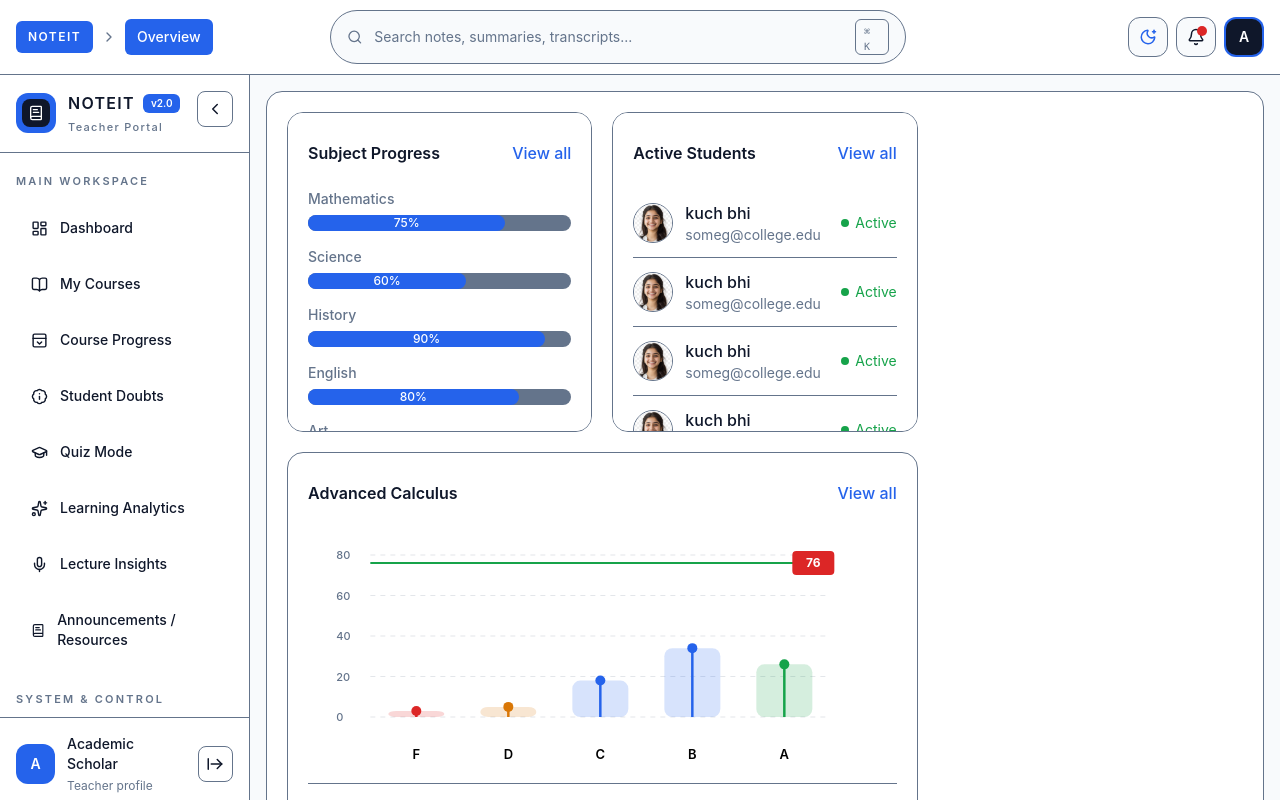
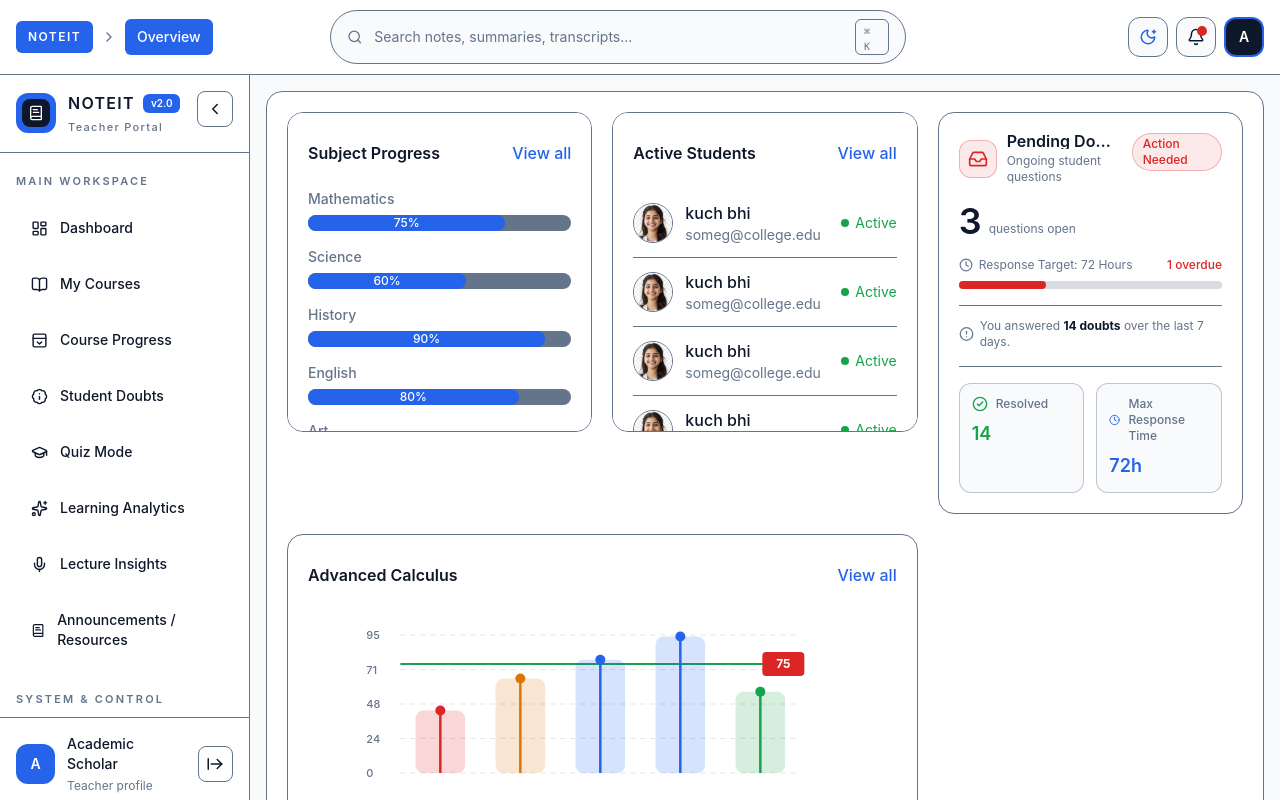
Before and after one commit to Prashant-workhub/teacher-s-portal, a React (Vite) app: page / in a window 1280 px wide. Shown: the top 800 px of the page. Built offline with nearby package versions, Linux system fonts and the light colour scheme.

Commit message:
added pending doubts kpi card

```diff
--- /dev/null
+++ b/src/Props/facultyPendingDoubtsCard.tsx
@@ -0,0 +1,133 @@
+import { AlertCircle, CheckCircle2, Clock, Inbox } from "lucide-react";
+import { useTheme } from "../components/theme/ThemeProvider";
+import type { FacultyPendingDoubtsData } from "../types/kpi";
+
+const FacultyPendingDoubtsCard = ({ data }: { data: FacultyPendingDoubtsData }) => {
+  const { theme } = useTheme();
+  const isDark = theme === "dark";
+
+  const shellClass = isDark
+    ? "border-[#64748B] bg-[#0F172A] text-[#F8FAFC]"
+    : "border-[#64748B] bg-[#FFFFFF] text-[#0F172A]";
+  const mutedText = "text-[#64748B]";
+  const insetShell = isDark
+    ? "border-[#64748B]/40 bg-[#0F172A]"
+    : "border-[#64748B]/40 bg-[#F8FAFC]";
+  const overdueCount = data.queue.overdueQuestionsCount;
+  const openCount = data.queue.openQuestionsCount;
+  const statusTone = overdueCount > 0 ? "danger" : "success";
+  const progressPercent =
+    openCount > 0 ? Math.min((overdueCount / openCount) * 100, 100) : 0;
+
+  const statusClass =
+    statusTone === "danger"
+      ? "bg-[#DC2626]/10 text-[#DC2626] border-[#DC2626]/30"
+      : "bg-[#16A34A]/10 text-[#16A34A] border-[#16A34A]/30";
+
+  return (
+    <div className={`h-full w-full min-w-0 rounded-2xl border p-5 ${shellClass}`}>
+      <div className="flex h-full flex-col">
+        <div className="flex items-start justify-between gap-3">
+          <div className="flex min-w-0 items-center gap-2.5">
+            <div
+              className={[
+                "rounded-xl border p-2",
+                overdueCount > 0
+                  ? "border-[#DC2626]/30 bg-[#DC2626]/10 text-[#DC2626]"
+                  : "border-[#16A34A]/30 bg-[#16A34A]/10 text-[#16A34A]",
+              ].join(" ")}
+            >
+              <Inbox className="h-5 w-5" />
+            </div>
+            <div className="min-w-0">
+              <h5 className="truncate text-base font-semibold leading-none">
+                {data.subject.label}
+              </h5>
+              <p className={`mt-1 text-xs ${mutedText}`}>
+                Ongoing student questions
+              </p>
+            </div>
+          </div>
+
+          <span
+            className={[
+              "inline-flex items-center gap-1 rounded-full border px-2.5 py-0.5 text-xs font-medium",
+              statusClass,
+            ].join(" ")}
+          >
+            {overdueCount > 0 ? "Action Needed" : "Stable"}
+          </span>
+        </div>
+
+        <div className="mt-4 flex items-end gap-2">
+          <span className="text-4xl font-semibold tracking-tight">
+            {openCount}
+          </span>
+          <span className={`pb-1 text-xs ${mutedText}`}>questions open</span>
+        </div>
+
+        <div className="mt-4">
+          <div className="flex items-center justify-between gap-3 text-xs">
+            <span className={`flex items-center gap-1.5 ${mutedText}`}>
+              <Clock className="h-3.5 w-3.5" />
+              Response Target: {data.queue.responseTargetHours} Hours
+            </span>
+            <span className="font-medium text-[#DC2626]">
+              {overdueCount} overdue
+            </span>
+          </div>
+
+          <div
+            aria-label={`${overdueCount} overdue out of ${openCount} open questions`}
+            className="mt-2 h-2 w-full rounded-full bg-[#64748B]/25"
+            role="progressbar"
+            aria-valuemin={0}
+            aria-valuemax={openCount}
+            aria-valuenow={overdueCount}
+            title={`${overdueCount} overdue out of ${openCount} open questions`}
+          >
+            <div
+              className="h-2 rounded-full bg-[#DC2626] transition-all duration-500"
+              style={{ width: `${progressPercent}%` }}
+            />
+          </div>
+        </div>
+
+        <div className="mt-4 flex items-center gap-1.5 border-t border-[#64748B] pt-3 text-xs">
+          <AlertCircle className={`h-4 w-4 ${mutedText}`} />
+          <span className={mutedText}>
+            You answered{" "}
+            <strong className={isDark ? "text-[#F8FAFC]" : "text-[#0F172A]"}>
+              {data.queue.solvedThisWeekCount} doubts
+            </strong>{" "}
+            over the last 7 days.
+          </span>
+        </div>
+
+        <div className="mt-4 grid grid-cols-2 gap-3 border-t border-[#64748B] pt-4">
+          <div className={`rounded-xl border p-3 ${insetShell}`}>
+            <div className="flex items-center gap-2 text-xs font-medium text-[#64748B]">
+              <CheckCircle2 className="h-4 w-4 text-[#16A34A]" />
+              Resolved
+            </div>
+            <p className="mt-2 text-lg font-semibold text-[#16A34A]">
+              {data.queue.solvedThisWeekCount}
+            </p>
+          </div>
+
+          <div className={`rounded-xl border p-3 ${insetShell}`}>
+            <div className="flex items-center gap-2 text-xs font-medium text-[#64748B]">
+              <Clock className="h-4 w-4 text-[#2563EB]" />
+              Max Response Time
+            </div>
+            <p className="mt-2 text-lg font-semibold text-[#2563EB]">
+              {data.queue.responseTargetHours}h
+            </p>
+          </div>
+        </div>
+      </div>
+    </div>
+  );
+};
+
+export default FacultyPendingDoubtsCard;
--- a/src/Props/kpiCard.tsx
+++ b/src/Props/kpiCard.tsx
@@ -13,10 +13,10 @@ const KpiCard = ({ data }: { data: KpiData }) => {
   const gridStroke = "#64748B";
   const gridOpacity = isDark ? 0.28 : 0.18;
 
-  const chartWidth = Math.max(420, data.students.length * 88 + 120);
-  const chartHeight = 250;
-  const chartTop = 26;
-  const chartBottom = 188;
+  const chartWidth = Math.max(400, data.students.length * 80 + 100);
+  const chartHeight = 220;
+  const chartTop = 24;
+  const chartBottom = 162;
   const chartLeft = 48;
   const chartRight = 52;
   const plotWidth = chartWidth - chartLeft - chartRight;
@@ -43,7 +43,7 @@ const KpiCard = ({ data }: { data: KpiData }) => {
   const tickValues = [axisMax, axisMax * 0.75, axisMax * 0.5, axisMax * 0.25, 0];
 
   return (
-    <div className={`h-full min-h-[32rem] w-full min-w-0 overflow-hidden rounded-2xl border p-5 ${shellClass}`}>
+    <div className={`h-full min-h-[28rem] w-full min-w-0 overflow-hidden rounded-2xl border p-5 ${shellClass}`}>
       <div className="mb-4 flex h-10 items-center justify-between gap-3">
         <h5 className="min-w-0 truncate text-base font-semibold leading-none">
           {data.subject.label}
@@ -65,7 +65,7 @@ const KpiCard = ({ data }: { data: KpiData }) => {
       <div className="relative">
         <svg
           aria-label={`${data.subject.label} KPI chart`}
-          className="h-[250px] w-full"
+          className="h-[220px] w-full"
           preserveAspectRatio="xMidYMid meet"
           role="img"
           viewBox={`0 0 ${chartWidth} ${chartHeight}`}
@@ -130,9 +130,9 @@ const KpiCard = ({ data }: { data: KpiData }) => {
                 <circle cx={x} cy={barTop} r="5" fill={student.color} />
                 <text
                   x={x}
-                  y={chartHeight - 20}
+                  y={chartHeight - 16}
                   fill={mainText}
-                  fontSize="13"
+                  fontSize="12"
                   fontWeight="600"
                   textAnchor="middle"
                 >
@@ -159,20 +159,13 @@ const KpiCard = ({ data }: { data: KpiData }) => {
           })}
 
           <rect x={badgeX} y={badgeY} rx="4" ry="4" width={badgeWidth} height="24" fill="#DC2626" />
-          <text
-            x={badgeX + badgeWidth / 2}
-            y={badgeY + 16}
-            fill="#FFFFFF"
-            fontSize="12"
-            fontWeight="700"
-            textAnchor="middle"
-          >
+          <text x={badgeX + badgeWidth / 2} y={badgeY + 16} fill="#FFFFFF" fontSize="12" fontWeight="700" textAnchor="middle">
             {data.target.value}
           </text>
         </svg>
       </div>
 
-      <div className="mt-1 grid grid-cols-3 gap-2 border-t border-[#64748B] pt-4">
+      <div className="mt-1 grid grid-cols-3 gap-2 border-t border-[#64748B] pt-3.5">
         {data.metrics.map((metric) => (
           <div key={metric.label} className="min-w-0 text-center">
             <p className={`text-[11px] leading-4 ${mutedText}`}>{metric.label}</p>
--- a/src/components/overview/Overview.tsx
+++ b/src/components/overview/Overview.tsx
@@ -1,6 +1,8 @@
 import activeStudents from "../../student db/active-student";
 import Card from "../../Props/cards";
+import FacultyPendingDoubtsCard from "../../Props/facultyPendingDoubtsCard";
 import Subjects from "../../course db/completion/c_completion";
+import facultyPendingDoubts from "../../course db/faculty-pending-doubts/facultyPendingDoubts";
 import SubjectProgressBars from "../../Props/progressBar";
 import subjectPerformanceKpi from "../../course db/subject-performance-kpi/subjectPerformanceKpi";
 import KpiCard from "../../Props/kpiCard";
@@ -9,6 +11,7 @@ const Overview = () => {
     <section className="grid gap-5 md:grid-cols-2 xl:grid-cols-3">
       <SubjectProgressBars data={Subjects} />
       <Card students={activeStudents} />
+      <FacultyPendingDoubtsCard data={facultyPendingDoubts} />
       <div className="xl:col-span-2">
         <KpiCard data={subjectPerformanceKpi} />
       </div>
--- /dev/null
+++ b/src/course db/faculty-pending-doubts/facultyPendingDoubts.tsx
@@ -0,0 +1,16 @@
+import type { FacultyPendingDoubtsData } from "../../types/kpi";
+
+const facultyPendingDoubts: FacultyPendingDoubtsData = {
+  subject: {
+    id: "faculty-pending-doubts",
+    label: "Pending Doubts",
+  },
+  queue: {
+    openQuestionsCount: 3,
+    overdueQuestionsCount: 1,
+    solvedThisWeekCount: 14,
+    responseTargetHours: 72,
+  },
+};
+
+export default facultyPendingDoubts;
--- a/src/course db/subject-performance-kpi/subjectPerformanceKpi.tsx
+++ b/src/course db/subject-performance-kpi/subjectPerformanceKpi.tsx
@@ -1,24 +1,38 @@
 import type { KpiData } from "../../types/kpi";
+
+const students = [
+  { grade: "F", value: 43, color: "#DC2626" },
+  { grade: "D", value: 65, color: "#D97706" },
+  { grade: "C", value: 78, color: "#2563EB" },
+  { grade: "B", value: 94, color: "#2563EB" },
+  { grade: "A", value: 56, color: "#16A34A" },
+];
+
+const TARGET_AVERAGE = 75;
+const totalStudents = students.length;
+const classAvgNum = totalStudents > 0
+  ? Math.round(students.reduce((sum, s) => sum + s.value, 0) / totalStudents)
+  : 0;
+
+const passRateNum = totalStudents > 0
+  ? Math.round((students.filter((s) => s.value >= 60).length / totalStudents) * 100)
+  : 0;
+
+const targetGapNum = classAvgNum - TARGET_AVERAGE;
 
 const subjectPerformanceKpi: KpiData = {
   subject: {
     id: "advanced-calculus",
     label: "Advanced Calculus",
   },
-  students: [
-    { grade: "F", value: 3, color: "#DC2626" },
-    { grade: "D", value: 5, color: "#D97706" },
-    { grade: "C", value: 18, color: "#2563EB" },
-    { grade: "B", value: 34, color: "#2563EB" },
-    { grade: "A", value: 26, color: "#16A34A" },
-  ],
+  students,
   metrics: [
-    { label: "Class Average", value: "84.5%", tone: "neutral" },
-    { label: "Pass Rate", value: "92.4%", tone: "neutral" },
-    { label: "Target Gap", value: "+8.5%", tone: "success" },
+    { label: "Class Average", value: `${classAvgNum}`, tone: "neutral" },
+    { label: "Pass Rate", value: `${passRateNum}%`, tone: "neutral" },
+    { label: "Target Gap", value: `${targetGapNum >= 0 ? '+' : ''}${targetGapNum}`, tone: "success" },
   ],
   target: {
-    value: 76,
+    value: TARGET_AVERAGE,
   },
 };
 
--- a/src/types/kpi.ts
+++ b/src/types/kpi.ts
@@ -23,3 +23,18 @@ export type KpiData = {
     value: number;
   };
 };
+
+export type FacultyPendingDoubtsSubject = {
+  id: string;
+  label: string;
+};
+
+export type FacultyPendingDoubtsData = {
+  subject: FacultyPendingDoubtsSubject;
+  queue: {
+    openQuestionsCount: number;
+    overdueQuestionsCount: number;
+    solvedThisWeekCount: number;
+    responseTargetHours: number;
+  };
+};
```
